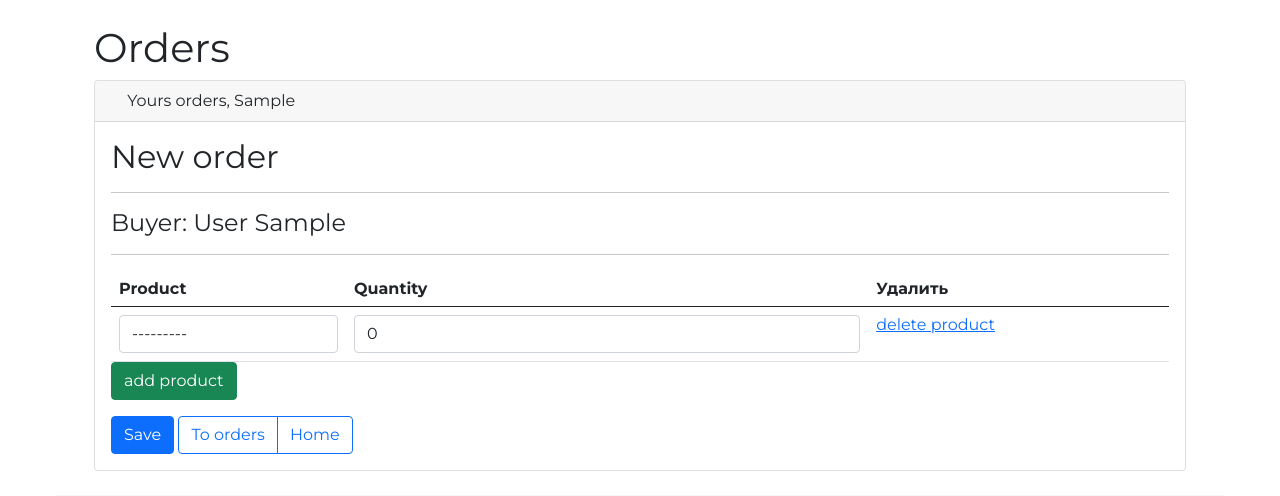
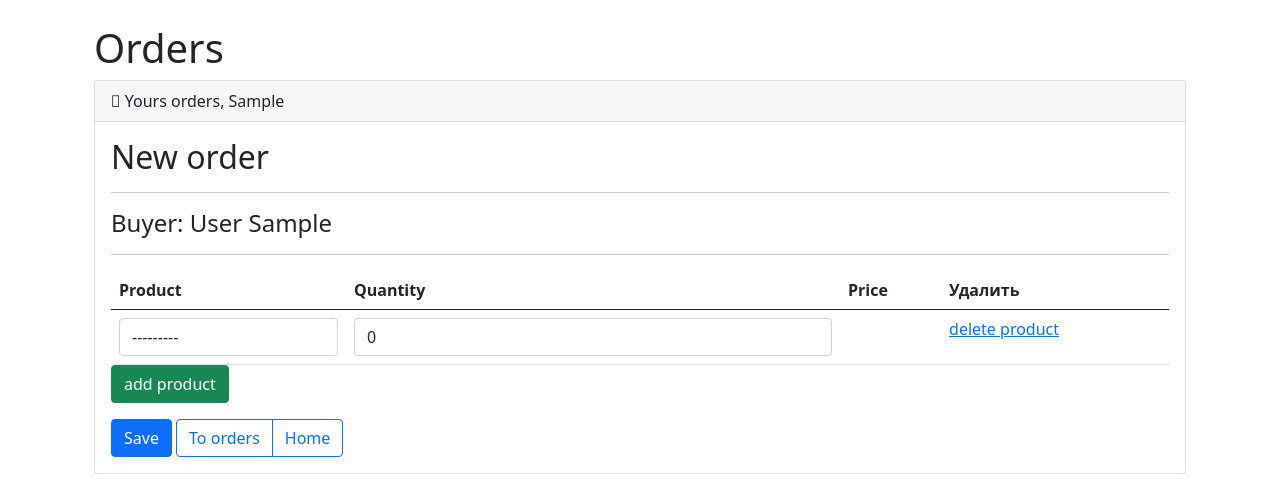
Before and after one commit to JohnPaul-del/django, a Django app: page /orders/create/ in a window 1280 px wide. Shown: the top 496 px of the page. Run offline with Django 3.2, Linux system fonts and the light colour scheme; the visitor is signed in with stand-in values (Sample User, id 1); data that the repository does not hold is empty; parts of the project's set-up code (start-up, migrations or seed data) failed here and were passed over; some libraries are stand-ins or nearby versions.

Commit message:
Lesson 2.5 - completed

```diff
--- a/geekshop/geekshop/templates/geekshop/base.html
+++ b/geekshop/geekshop/templates/geekshop/base.html
@@ -7,15 +7,13 @@
             {{ title|title }}
         {% endblock %}
     </title>
+    <link rel="stylesheet" type="text/css" href="{% static 'geekshop/style.css' %}">
+	<link rel="stylesheet" href="{% static 'geekshop/fonts/font-awesome/css/font-awesome.css' %}">
     {% block css %}
         <link href="https://cdn.jsdelivr.net/npm/bootstrap@5.0.1/dist/css/bootstrap.min.css" rel="stylesheet" integrity="sha384-+0n0xVW2eSR5OomGNYDnhzAbDsOXxcvSN1TPprVMTNDbiYZCxYbOOl7+AMvyTG2x" crossorigin="anonymous">
     {% endblock %}
-	<link rel="stylesheet" type="text/css" href="{% static 'geekshop/style.css' %}">
-	<link rel="stylesheet" href="{% static 'geekshop/fonts/font-awesome/css/font-awesome.css' %}">
     {% block js %}
-    <script src="https://cdn.jsdelivr.net/npm/bootstrap@5.0.2/dist/js/bootstrap.bundle.min.js" integrity="sha384-MrcW6ZMFYlzcLA8Nl+NtUVF0sA7MsXsP1UyJoMp4YLEuNSfAP+JcXn/tWtIaxVXM" crossorigin="anonymous"></script>
-    <script src="https://cdn.jsdelivr.net/npm/@popperjs/core@2.9.2/dist/umd/popper.min.js" integrity="sha384-IQsoLXl5PILFhosVNubq5LC7Qb9DXgDA9i+tQ8Zj3iwWAwPtgFTxbJ8NT4GN1R8p" crossorigin="anonymous"></script>
-    <script src="https://cdn.jsdelivr.net/npm/bootstrap@5.0.2/dist/js/bootstrap.min.js" integrity="sha384-cVKIPhGWiC2Al4u+LWgxfKTRIcfu0JTxR+EQDz/bgldoEyl4H0zUF0QKbrJ0EcQF" crossorigin="anonymous"></script>
+        <script src="https://cdn.jsdelivr.net/npm/bootstrap@5.0.1/dist/js/bootstrap.bundle.min.js" integrity="sha384-gtEjrD/SeCtmISkJkNUaaKMoLD0//ElJ19smozuHV6z3Iehds+3Ulb9Bn9Plx0x4" crossorigin="anonymous"></script>
     {% endblock %}
 </head>
 
--- a/geekshop/geekshop/templates/geekshop/includes/header_menu.html
+++ b/geekshop/geekshop/templates/geekshop/includes/header_menu.html
@@ -10,7 +10,7 @@
 			{% if user.is_authenticated %}
 				<li>
 					<div class="dropdown">
-					<a class="btn dropdown-toggle" href="" id="dropdownMenuLink" data-bs-toggle="dropdown" aria-expanded="false">
+					<a class="dropdown-toggle" href="" id="dropdownMenuLink" data-bs-toggle="dropdown" aria-expanded="false">
 						{{ user.first_name|default:user.username }}</a>
 						<ul class="dropdown-menu" aria-labelledby="dropdownMenuLink">
 							<li><a href="{% url 'auth:edit' %}" class="dropdown-item">Profile</a></li>
--- a/geekshop/geekshop/templates/geekshop/index.html
+++ b/geekshop/geekshop/templates/geekshop/index.html
@@ -1,7 +1,5 @@
 {% extends 'geekshop/base.html' %}
 {% load static %}
-{% block css %}
-{% endblock %}
 {% block content %}
 	{% include 'geekshop/includes/slider.html' %}
 		<div class="featured">
--- a/geekshop/mainapp/models.py
+++ b/geekshop/mainapp/models.py
@@ -43,6 +43,21 @@
         verbose_name='active',
         default=True
     )
+    created = models.DateTimeField(
+        auto_now_add=True
+    )
+    updated = models.DateTimeField(
+        auto_now=True
+    )
+
+    @staticmethod
+    def get_items():
+        return Product.objects.filter(is_active=True, quantity__gte=1).order_by('category', 'name')
 
     def __str__(self):
         return f"{self.name} ({self.category.name})"
+
+    class Meta:
+        ordering = ['-updated']
+        verbose_name = 'product'
+        verbose_name_plural = 'product'
--- a/geekshop/ordersapp/forms.py
+++ b/geekshop/ordersapp/forms.py
@@ -1,5 +1,6 @@
 from django import forms
 from ordersapp.models import Order, OrderItem
+from mainapp.models import Product
 
 
 class OrderForm(forms.ModelForm):
@@ -14,11 +15,14 @@
 
 
 class OrderItemForm(forms.ModelForm):
+    price = forms.CharField(label='price', required=False)
+
     class Meta:
         model = OrderItem
         fields = '__all__'
 
     def __init__(self, *args, **kwargs):
         super(OrderItemForm, self).__init__(*args, **kwargs)
+        self.fields['product'].queryset = Product.get_items()
         for field_name, field in self.fields.items():
             field.widget.attrs['class'] = 'form-control'
--- a/geekshop/ordersapp/static/ordersapp/js/orders_scripts.js
+++ b/geekshop/ordersapp/static/ordersapp/js/orders_scripts.js
@@ -62,8 +62,44 @@
         removed: deleteOrderItem
     });
 
+    if(!order_total_quantity){
+        orderSummaryRecalculate();
+    }
+
+    function orderSummaryRecalculate(){
+        order_total_quantity = 0;
+        order_total_price = 0;
+        for (let i = 0; i < total_forms; i++){
+            order_total_quantity +=quantity_arr[i];
+            order_total_price += quantity_arr[i] * price_arr[i];
+        }
+        $('.order_total_quantity').html(order_total_quantity.to_string());
+        $('.order_total_cost').html(Number(order_total_price.to_fixed(2).to_string()));
+    }
+
     $('.order_form_select').change(function() {
         let target = event.target;
-        console.log(target);
+        orderitem_num = parseInt(target.name.match(/\d+/)[0]);
+        let orderitem_product_pk = target.options[target.selectedIndex].value;
+        if(orderitem_product_pk){
+            $.ajax({
+                url: `/orders/product/${orderitem_product_pk}/price/`,
+                success: function(data) {
+                    if(data.price){
+                        price_arr[orderitem_num] = parseFloat(data.price);
+                        if(isNaN(quantity_arr[orderitem_num])){
+                            quantity_arr[orderitem_num] = 0;
+                        }
+                        let price_html = '<span>' + data.price.toString().replace('.', ',') + '</span> R';
+                        let current_tr = $('.order_form table').find('tr:eq(' + (orderitem_num +1) + ')');
+                        current_tr.find('td:eq(2)').html(price_html);
+                        if(isNaN(current_tr.find('input[type="number"]').val())){
+                            current_tr.find('input[type="number"]').val(0);
+                        }
+                        orderSummaryRecalculate();
+                    }
+                }
+            });
+        }
     });
 };
--- a/geekshop/ordersapp/templates/ordersapp/includes/inc_order_summary.html
+++ b/geekshop/ordersapp/templates/ordersapp/includes/inc_order_summary.html
@@ -9,7 +9,7 @@
        Total products: <span class="order_total_quantity">{{ object.get_total_quantity }}</span>
    </div>
    <div class="h3">
-       Total cost: <span class="order_total_cost">{{ object.get_total_cost }}</span> руб
+       Total cost: <span class="order_total_cost">{{ object.get_total_cost }}</span> R
    </div>
 {% else %}
    <div class="h2">New order</div>
@@ -20,7 +20,7 @@
            Total products: <span class="order_total_quantity">{{ basket.0.get_total_quantity }}</span>
        </div>
        <div class="h3">
-           Total cost: <span class="order_total_cost">{{ basket.0.get_total_cost }}</span> руб
+           Total cost: <span class="order_total_cost">{{ basket.0.get_total_cost }}</span> R
        </div>
    {% endif %}
 {% endif %}
--- a/geekshop/ordersapp/urls.py
+++ b/geekshop/ordersapp/urls.py
@@ -10,4 +10,5 @@
     path('read/<int:pk>/', ordersapp.OrderRead.as_view(), name='order_read'),
     path('update/<int:pk>/', ordersapp.OrderUpdate.as_view(), name='order_update'),
     path('delete/<int:pk>/', ordersapp.OrderDelete.as_view(), name='order_delete'),
+    path('product/<int:pk>/price/', ordersapp.get_product_price),
 ]
--- a/geekshop/ordersapp/views.py
+++ b/geekshop/ordersapp/views.py
@@ -9,6 +9,8 @@
 from ordersapp.models import Order, OrderItem
 from ordersapp.forms import OrderItemForm
 from django.dispatch import receiver
+from django.http import JsonResponse
+from mainapp.models import Product
 
 
 class OrderList(ListView):
@@ -124,3 +126,12 @@
 def product_quantity_delete(sender, instance, **kwargs):
     instance.product.quantity += instance.quantity
     instance.product.save()
+
+
+def get_product_price(request, pk):
+    if request.is_ajax():
+        product = Product.object.filter(pk=int(pk)).first()
+        if product:
+            return JsonResponse({'price': product.price})
+        else:
+            return JsonResponse({'price': 0})
```
Also changed, not shown: geekshop/db.json (added, +1 -0 lines), geekshop/geekshop/settings.py (+11 -4 lines), geekshop/requirements.txt (added, +22 -0 lines), geekshop/media/products_images/i.webp (added), geekshop/media/users_avatars/i.webp (added).
